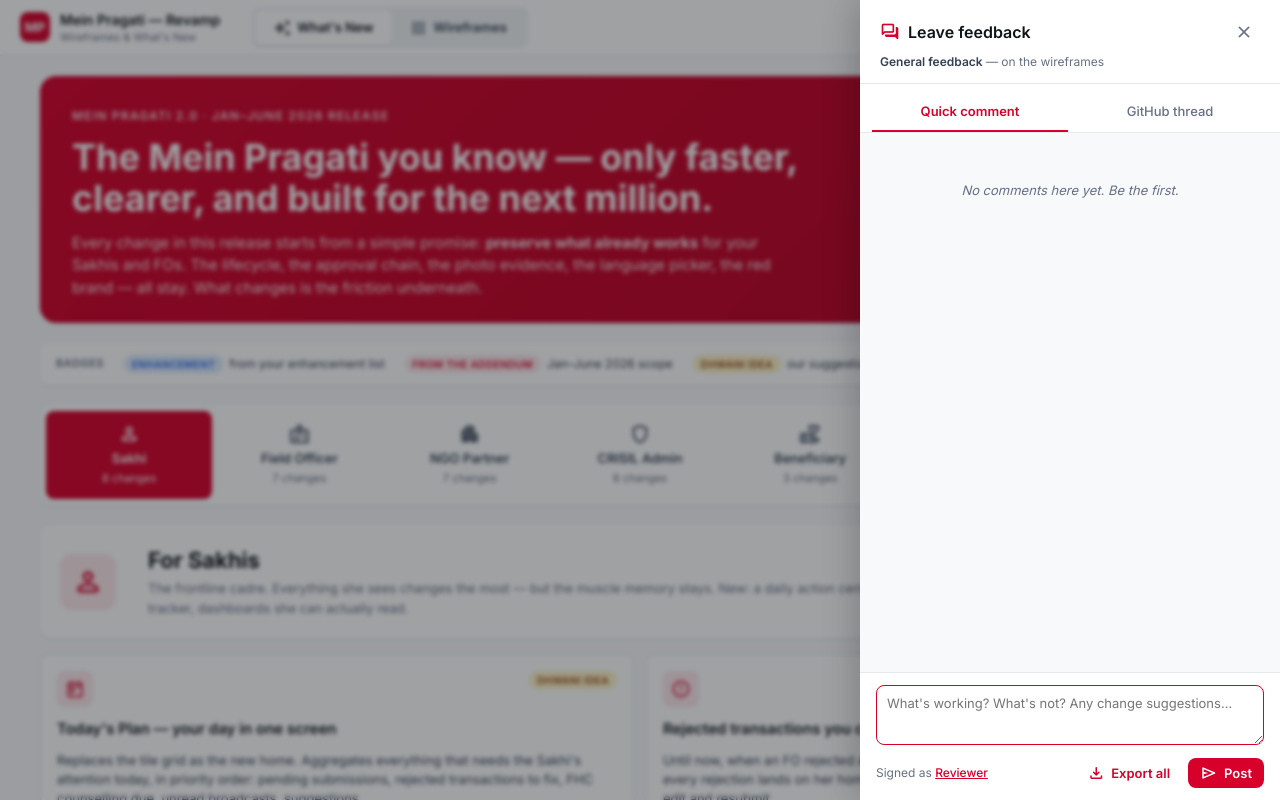
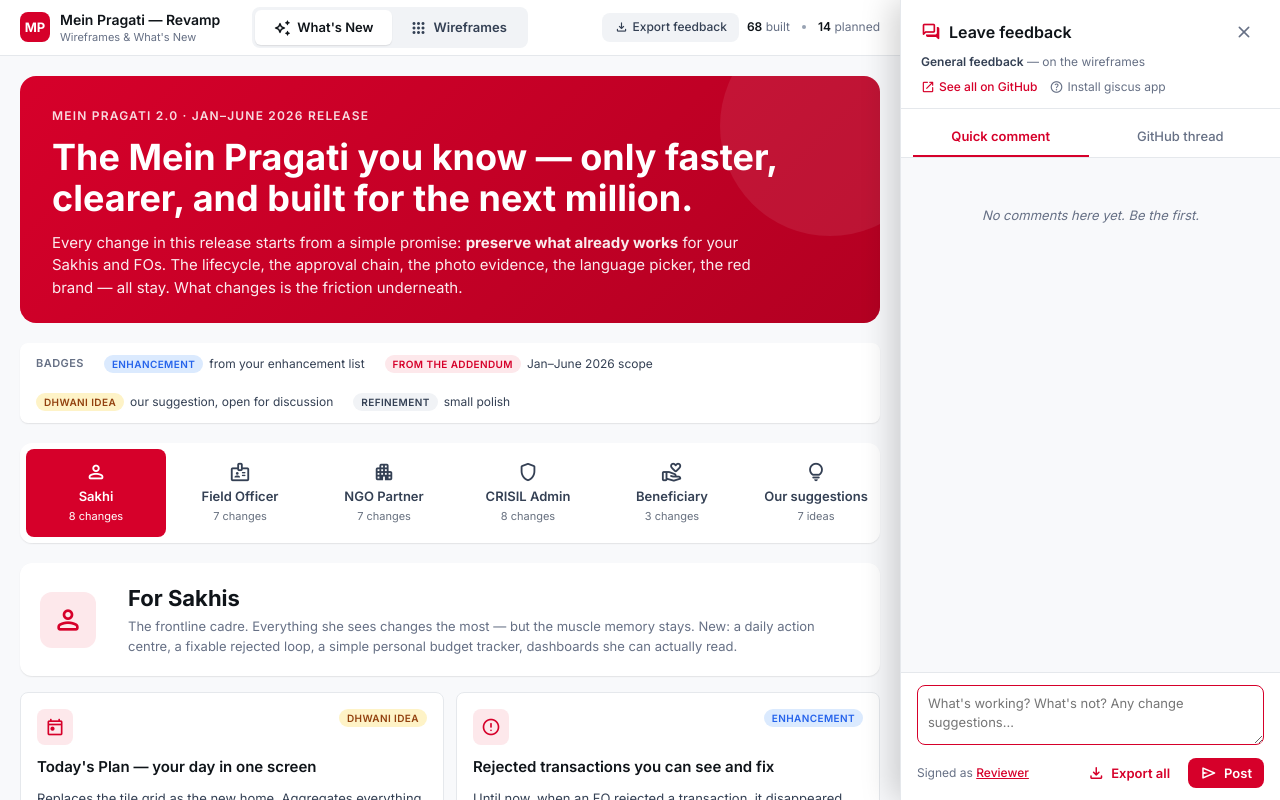
Before and after one commit to krishnamaheshwari-netizen/Mein-Pragati-Wireframes, a plain HTML site: page index.html in a window 1280 px wide. Both pictures are taken after a click on the button "Open feedback". Drawn offline with nearby package versions, Linux system fonts and the light colour scheme.

Commit message:
Drawer: push-shift body + GitHub Discussions link
- Backdrop disabled; drawer no longer covers the wireframe canvas
- Body shifts left by 380px when drawer opens (transition: padding-right)
- On screens <1100px, drawer falls back to overlay (no horizontal room)
- Drawer header gets two links: 'See all on GitHub' (repo Discussions) and
  'Install giscus app' (one-time setup if reviewer hits 'not installed' error)
- Result: comment while looking at the wireframe side-by-side

```diff
--- a/index.html
+++ b/index.html
@@ -974,18 +974,17 @@
   }
   .feedback-fab .count-badge:empty { display: none; }
 
-  /* Backdrop */
-  .feedback-backdrop {
-    position: fixed;
-    inset: 0;
-    background: rgba(15, 20, 25, 0.4);
-    backdrop-filter: blur(2px);
-    z-index: 1001;
-    opacity: 0;
-    pointer-events: none;
-    transition: opacity 200ms ease;
-  }
-  .feedback-backdrop.open { opacity: 1; pointer-events: auto; }
+  /* Backdrop disabled — drawer shifts content instead of overlaying.
+     Kept the element so close-on-outside-click could be re-enabled later. */
+  .feedback-backdrop { display: none; }
+
+  /* When drawer is open, push page content to the left so the wireframe canvas
+     stays visible side-by-side with the drawer */
+  body { transition: padding-right 240ms ease; }
+  body.feedback-drawer-open { padding-right: 380px; }
+  @media (max-width: 1100px) {
+    body.feedback-drawer-open { padding-right: 0; } /* on small screens, drawer overlays */
+  }
 
   /* Drawer */
   .feedback-drawer {
@@ -993,7 +992,7 @@
     top: 0;
     right: 0;
     height: 100vh;
-    width: min(420px, 95vw);
+    width: min(380px, 95vw);
     background: var(--surface-0);
     box-shadow: -8px 0 30px rgba(0, 0, 0, 0.18);
     z-index: 1002;
@@ -1001,6 +1000,7 @@
     transition: transform 240ms ease;
     display: flex;
     flex-direction: column;
+    border-left: 1px solid var(--surface-3);
   }
   .feedback-drawer.open { transform: translateX(0); }
   .feedback-drawer__header {
@@ -2951,6 +2951,20 @@
     <div id="feedback-drawer-context" class="feedback-drawer__context">
       <strong>General feedback</strong> on the wireframes
     </div>
+    <div style="margin-top: 8px; display: flex; gap: 12px; font-size: 12px;">
+      <a href="https://github.com/krishnamaheshwari-netizen/Mein-Pragati-Wireframes/discussions"
+         target="_blank" rel="noopener"
+         style="color: var(--brand-primary); text-decoration: none; display: inline-flex; align-items: center; gap: 4px; font-weight: var(--w-medium);">
+        <span class="material-symbols-rounded" style="font-size: 14px;">open_in_new</span>
+        See all on GitHub
+      </a>
+      <a href="https://github.com/apps/giscus"
+         target="_blank" rel="noopener"
+         style="color: var(--ink-500); text-decoration: none; display: inline-flex; align-items: center; gap: 4px;">
+        <span class="material-symbols-rounded" style="font-size: 14px;">help</span>
+        Install giscus app
+      </a>
+    </div>
   </div>
 
   <div class="feedback-tabs" role="tablist">
@@ -3126,20 +3140,19 @@
     paneQuick.classList.add('active');
     paneGithub.classList.remove('active');
     reviewerNameEl.textContent = localStorage.getItem(REVIEWER_KEY) || 'Reviewer';
-    backdrop.classList.add('open');
     drawer.classList.add('open');
+    document.body.classList.add('feedback-drawer-open');
     drawer.setAttribute('aria-hidden', 'false');
     setTimeout(() => textInput.focus(), 280);
   }
   function close() {
-    backdrop.classList.remove('open');
     drawer.classList.remove('open');
+    document.body.classList.remove('feedback-drawer-open');
     drawer.setAttribute('aria-hidden', 'true');
   }
 
   fab.addEventListener('click', open);
   closeBtn.addEventListener('click', close);
-  backdrop.addEventListener('click', close);
   document.addEventListener('keydown', (e) => {
     if (e.key === 'Escape' && drawer.classList.contains('open')) close();
   });
```
